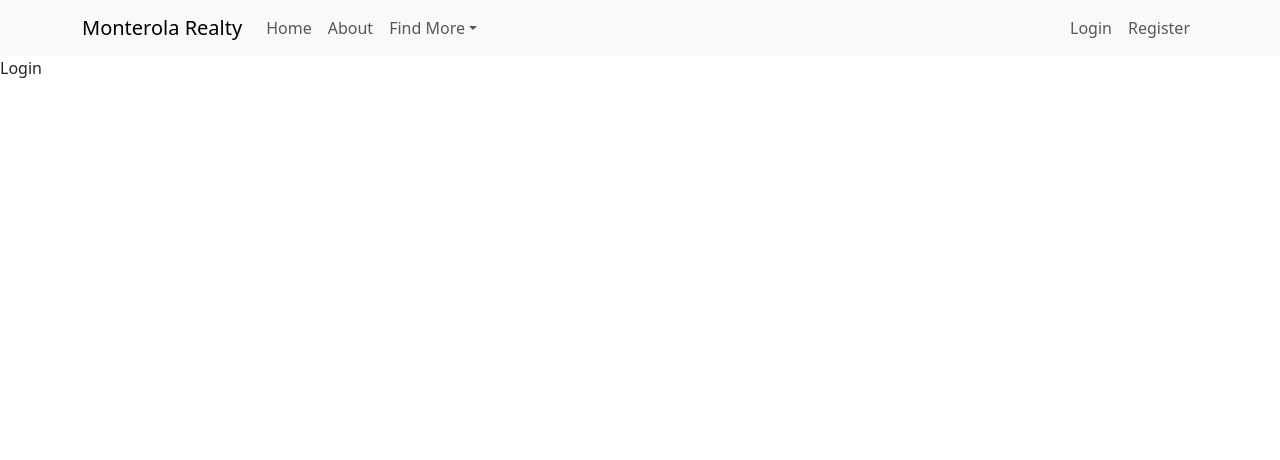
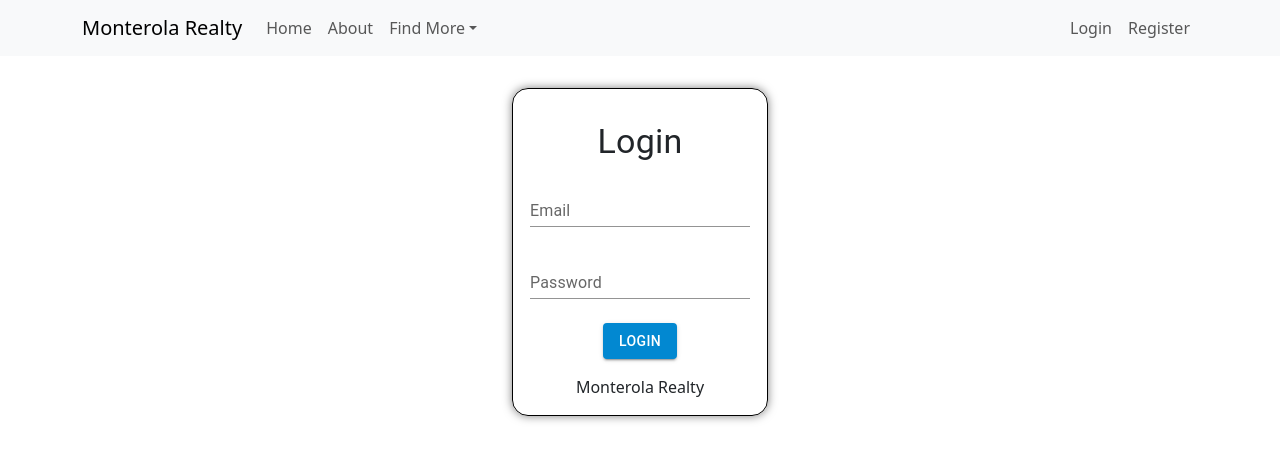
Before and after one commit to kodego-gio/monterolarealty, a React (Create React App) app: page /login in a window 1280 px wide. Shown: the top 460 px of the page. Built offline with nearby package versions, Linux system fonts and the light colour scheme.

Commit message:
create login form

```diff
--- a/package.json
+++ b/package.json
@@ -3,6 +3,9 @@
   "version": "0.1.0",
   "private": true,
   "dependencies": {
+    "@emotion/react": "^11.11.1",
+    "@emotion/styled": "^11.11.0",
+    "@mui/material": "^5.14.15",
     "@testing-library/jest-dom": "^5.17.0",
     "@testing-library/react": "^13.4.0",
     "@testing-library/user-event": "^13.5.0",
--- a/src/App.css
+++ b/src/App.css
@@ -36,3 +36,24 @@
     transform: rotate(360deg);
   }
 }
+
+/*---------------------Start of CSS Components below----------------------------*/
+.box-login {
+  display: flex;
+  flex-direction: column;
+  justify-content: center;
+  align-items: center;
+  border: 1px solid black;
+  box-shadow: 0px 0px 10px rgba(0, 0, 0, 0.5);
+  width: 20%;
+  margin: auto;
+  padding: 1rem;
+  margin-top: 2rem;
+  border-radius: 1rem;
+}
+
+.typographyHeader-login {
+  font-size: 2rem;
+  text-align: center;
+  padding: 1rem;
+}
--- a/src/Components/Header.js
+++ b/src/Components/Header.js
@@ -1,5 +1,5 @@
 import React from 'react'
-import { Button, Container, Form, Nav, NavDropdown, Navbar} from 'react-bootstrap'
+import { Container, Nav, NavDropdown, Navbar} from 'react-bootstrap'
 
 export const Header = () => {
   return (
--- a/src/Components/Login.js
+++ b/src/Components/Login.js
@@ -1,8 +1,20 @@
 import React from 'react'
+import { Box, Button, TextField, Typography } from '@mui/material'
 
 function Login() {
   return (
-    <div>Login</div>
+      <Box className="box-login"
+          sx={{
+              "hover": {
+                  boxShadow: "10px 10px 20px #ccc",
+              },
+          }}>
+          <Typography variant='h4' className='typographyHeader-login'>Login</Typography>
+          <TextField id="" label={"Email"}type= 'email'  variant="standard" /><br></br>
+          <TextField id="" label={"Password"} type='password' variant="standard" /><br></br>
+          <Button className='btn-login' variant='contained' color='info'>LOGIN</Button>
+          <Typography variant='p' sx={{ marginTop:2, textAlign:'center'}}>Monterola Realty</Typography>
+    </Box>
   )
 }
 
```
Also changed, not shown: 1 other file (tests, documents, lock files or other folders).
